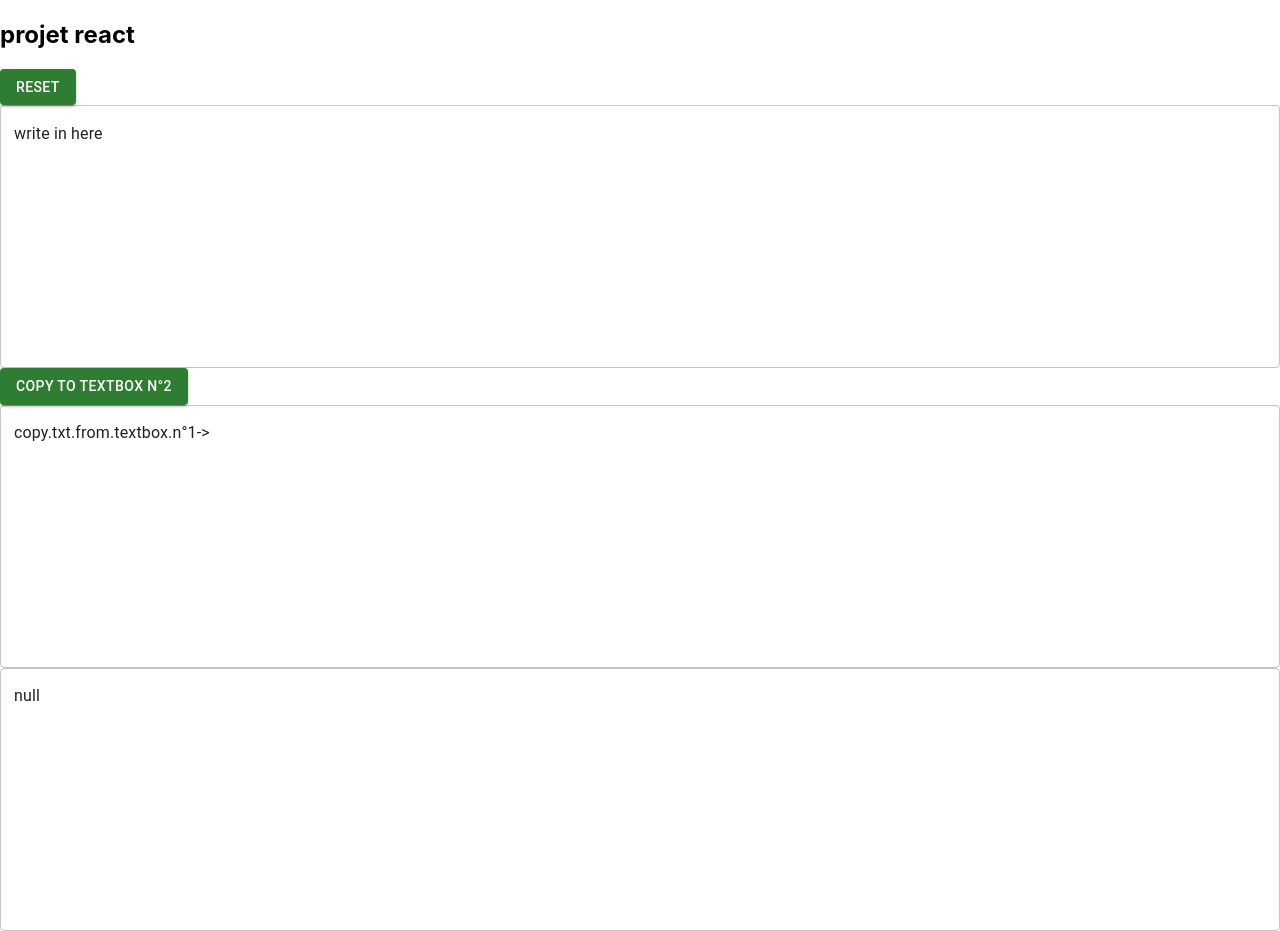
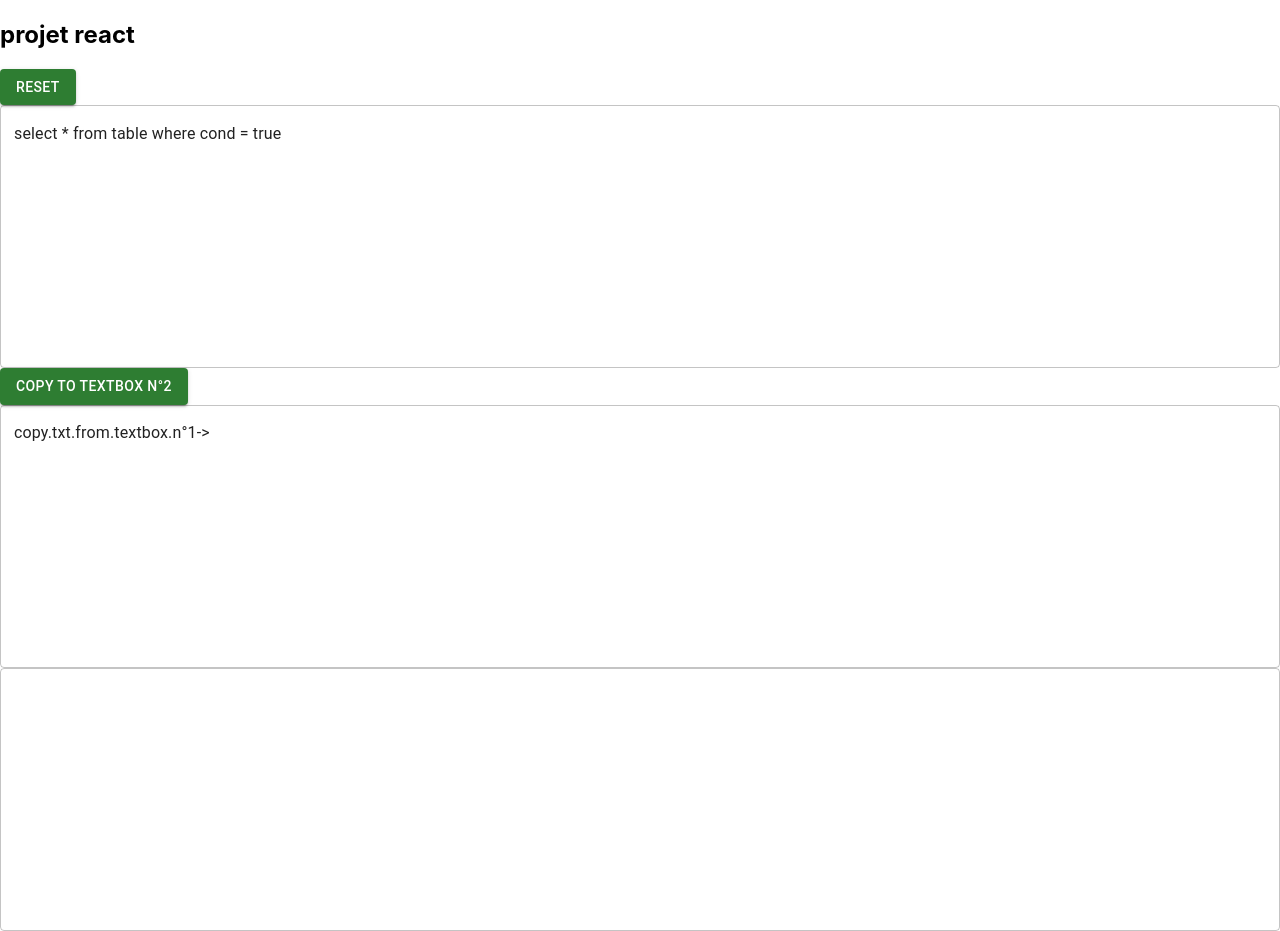
Before and after one commit to pgeneves/internship-react, a React (Create React App) app in the folder react-project/: page / in a window 1280 px wide. Built offline with nearby package versions, Linux system fonts and the light colour scheme.

Commit message:
final version for internship

```diff
--- a/react-project/src/App.js
+++ b/react-project/src/App.js
@@ -1,25 +1,21 @@
 import TextOutput from "./components/TextOutput.js";
-import TestMUI from "./components/TestMUI.js";
-import logo from "./logo.svg";
 import Grid from "@mui/material/Grid2";
 import "./App.css";
-import Stack from "@mui/material/Stack";
 import Button from "@mui/material/Button";
-import Box from "@mui/material/Box";
 import TextField from "@mui/material/TextField";
 import { useState } from "react";
 import { format } from "sql-formatter";
 
 function App() {
-  var [sourceText, setSourceText] = useState("write in here");
+  var [sourceText, setSourceText] = useState(
+    "select * from table where cond = true"
+  );
   var [valeur, setValeur] = useState("copy.txt.from.textbox.n°1->");
-  var [error, seterror] = useState("null");
+  var [error, seterror] = useState("");
 
-  function transform(paramsToto) {
-    var sqlQuery = "SELECT * FROM, sourceText";
-    //console.log(format(sqlQuery, { language: "mysql" })); // on appelle format en lui passant sqlQuery
+  function transform(params) {
     try {
-      var newQuery = format(paramsToto, { language: "mysql" }); // appelle format en lui passant paramsToto
+      var newQuery = format(params, { language: "mysql" }); // appelle format en lui passant paramsToto
       return newQuery;
     } catch (e) {
       seterror(e);
@@ -28,27 +24,9 @@ function App() {
     return "";
   }
 
-  /*
-  function greet(originalValue, setErrorMessage) {
-    if (originalValue.length < 5) {
-      setErrorMessage("Input must be at least five characters long");
-      return false;
-    } else {
-      setErrorMessage("");
-      return true;
-    }
-}*/
-
   const handleChange1 = (event) => {
     setSourceText(event.target.value);
   };
-
-  /*
-  const handleChange2 = (event) => {
-    const value = event.target.value;
-    setInputValue(value);
-    greet(inputValue, setErrorMessage);
-  };*/
 
   return (
     <Grid container spacing={0}>
@@ -111,9 +89,7 @@ function App() {
         rows={10}
         fullWidth
         size="medium"
-        /*    onChange={handleChange2}
-        error={Boolean(errorMessage)}
-        helperText={errorMessage}*/
+        color="error"
       />
     </Grid>
   );
```
